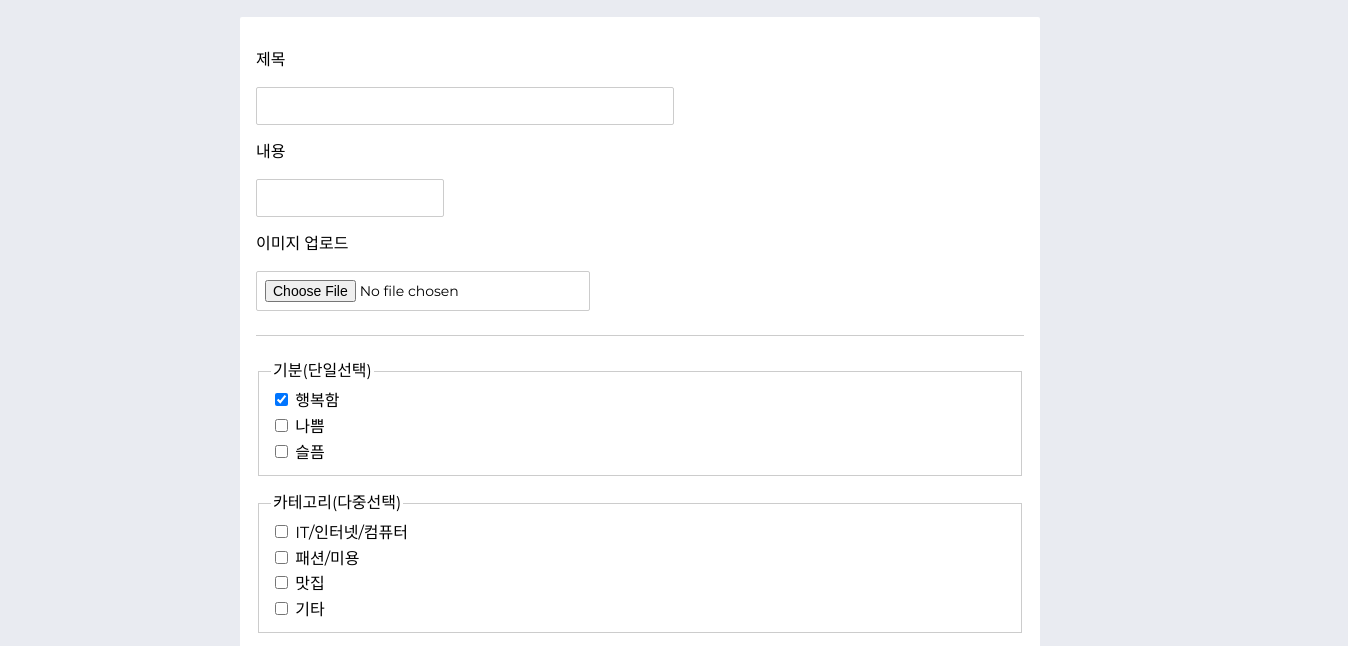
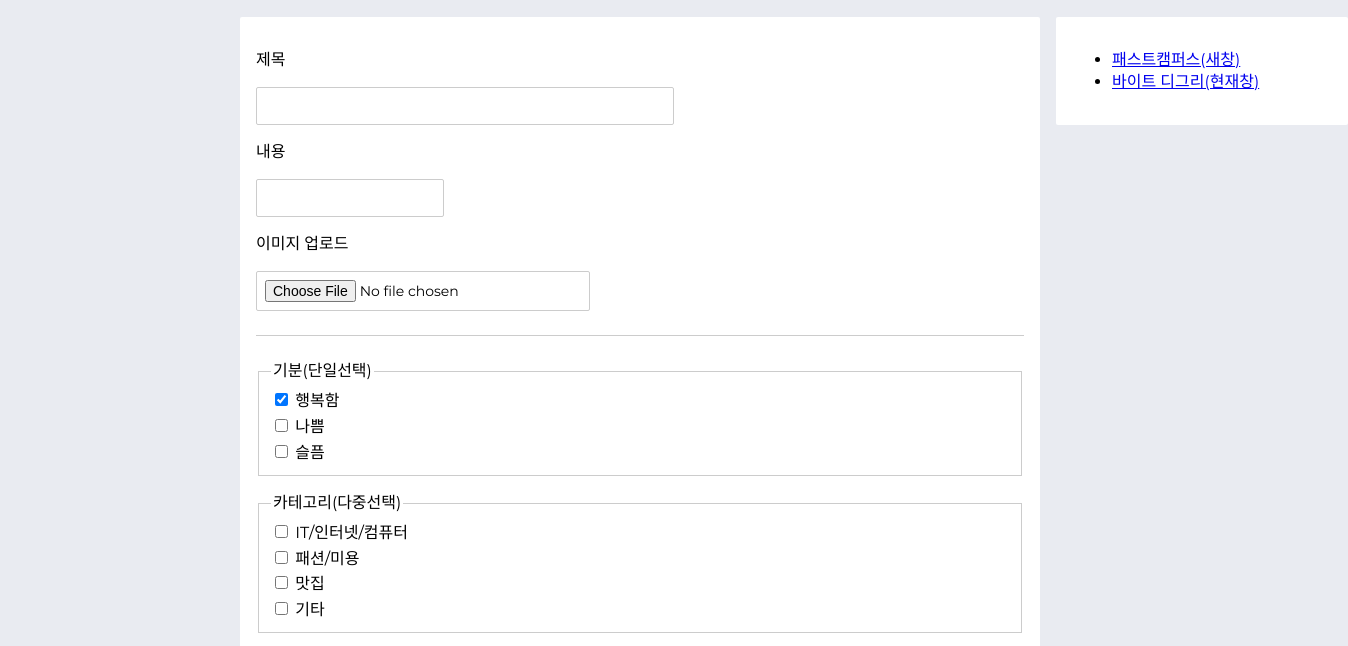
Before and after one commit to leedawnn/KDT_HW, a plain HTML site: page byte-degree-html2/src/index.html in a window 1280 px wide. Shown: the part 146-792 px from the top of the page, 1348 px wide, since content can reach past the window. Drawn offline with Linux system fonts and the light colour scheme; files whose address does not match are found by name.

Commit message:
style: Semantic replacement of div area with nav

```diff
--- a/byte-degree-html2/src/assets/css/index.css
+++ b/byte-degree-html2/src/assets/css/index.css
@@ -136,7 +136,7 @@ main .timeline .item .image img {
     padding: 8px;
     border-radius: 2px;
 }
-main .links {
+main nav {
     position: absolute;
     top: 97px;
     width: 260px;
```
